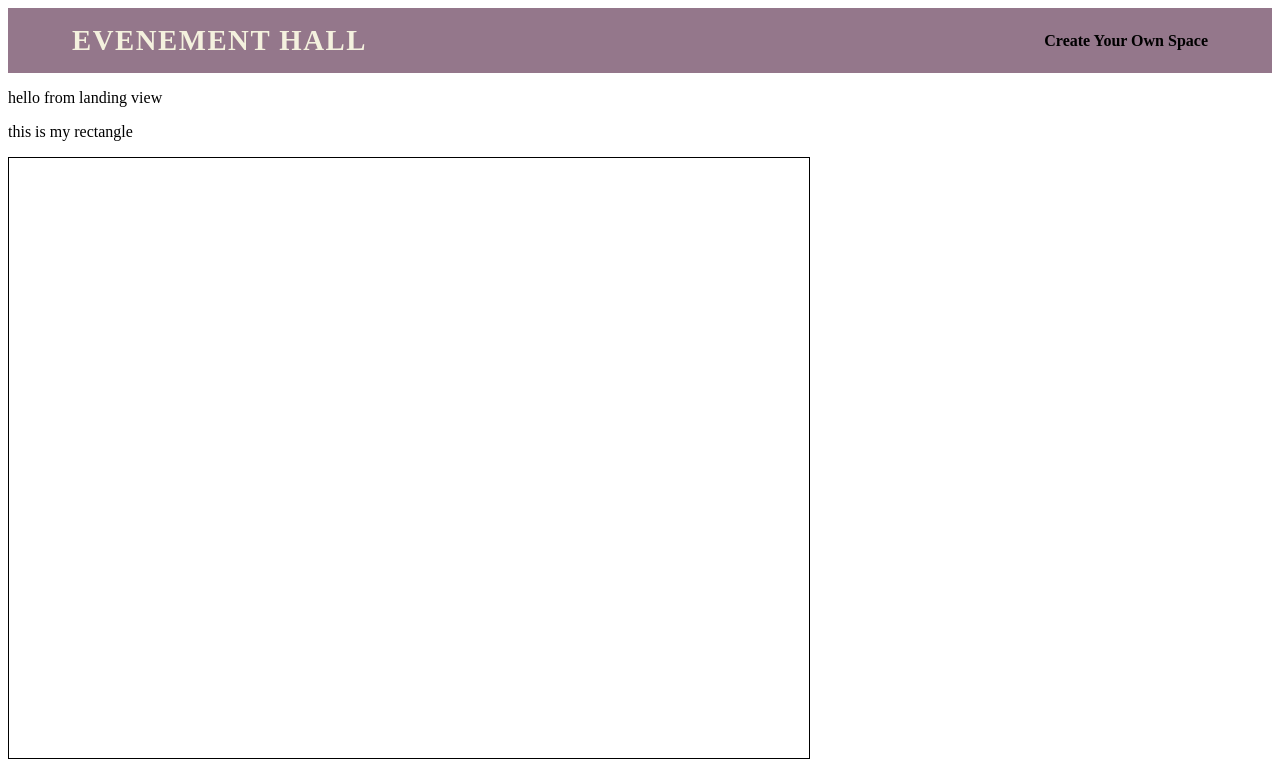
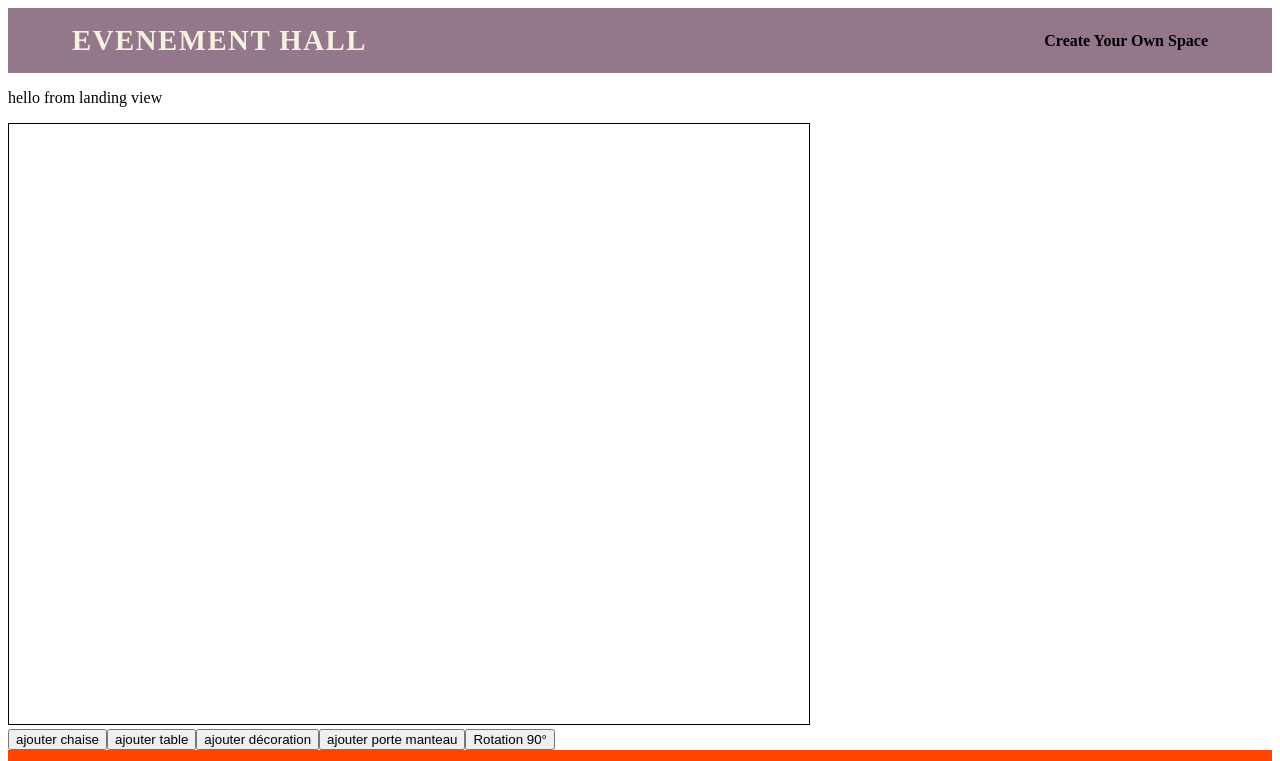
Before and after one commit to Oliviermaignan/evenementhall, a Vue app in the folder app/: page / in a window 1280 px wide. Shown: the top 761 px of the page. Built offline with nearby package versions, Linux system fonts and the light colour scheme.

Commit message:
feat: cleaning display on canva component

```diff
--- a/app/src/components/CanvaComponent.vue
+++ b/app/src/components/CanvaComponent.vue
@@ -114,7 +114,6 @@ onMounted(()=>{
 
 <template>
   <div>
-    <p>this is my rectangle</p>
     <canvas ref="canvas" :width="canvasWidth" :height="canvasHeight" @mousedown="onMouseDown" @mousemove="onMouseMove"
       @mouseup="onMouseUp">
     </canvas>
```
